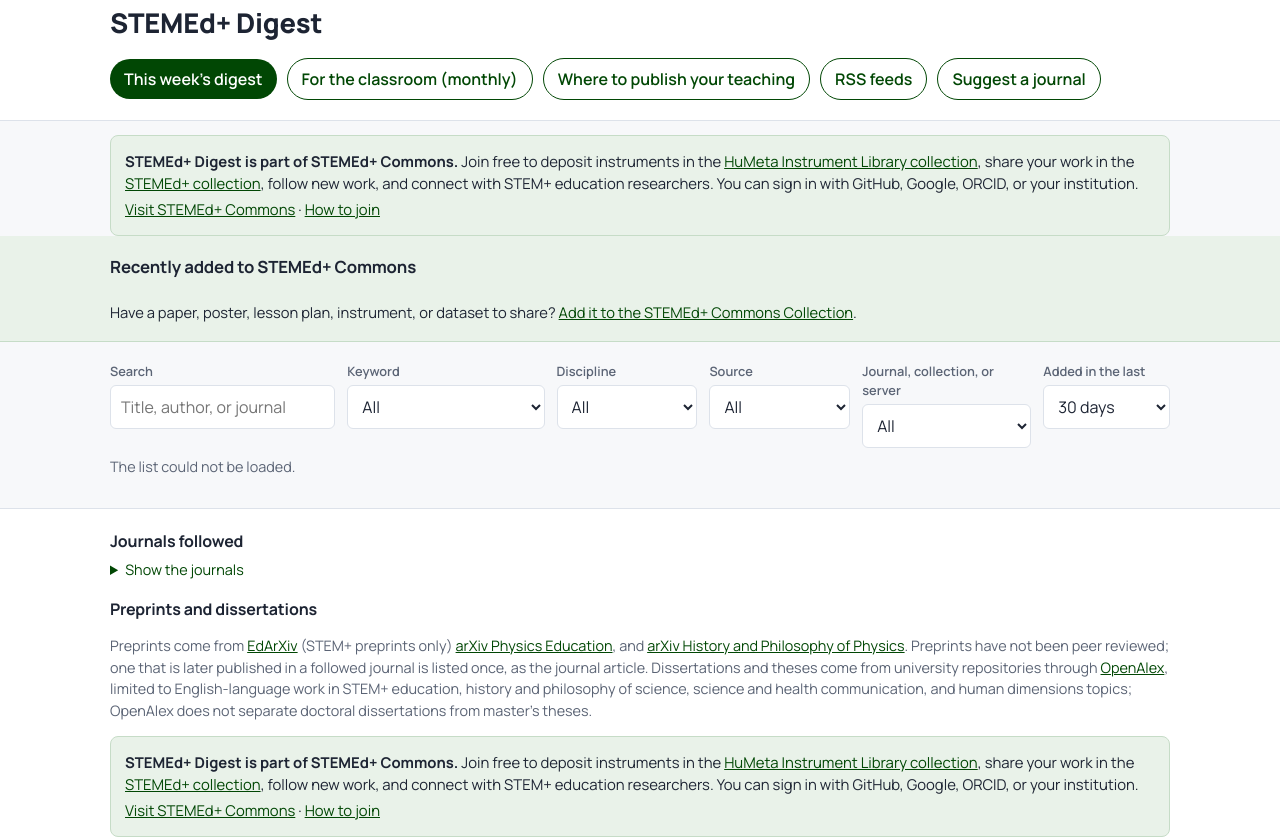
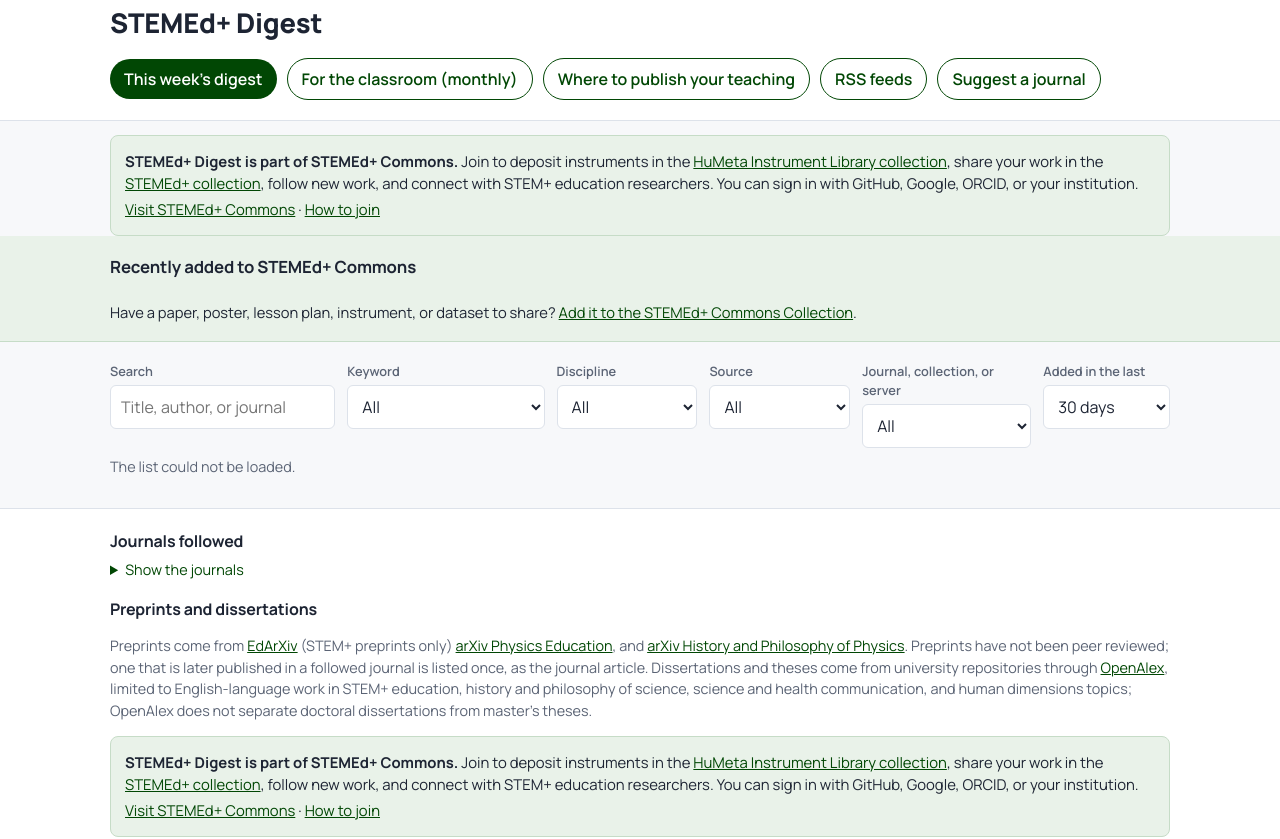
Before and after one commit to JLib271/STEMEd-Digest, a plain HTML site: page site/index.html in a window 1280 px wide. Shown: the part 229-1068 px from the top of the page. Drawn offline with Linux system fonts and the light colour scheme; no server answers.

Commit message:
Wording: say less about "free" so it does not read as a sales pitch
Co-Authored-By: Claude Opus 5.5 <noreply@anthropic.com>
Claude-Session: https://claude.ai/code/session_01Xxm9siXygVpFM5Q4XvGHYh

```diff
--- a/site/index.html
+++ b/site/index.html
@@ -81,7 +81,7 @@
     </div>
   </div>
 </header>
-<div class="wrap"><div class="join join-top" role="note"><p><strong>STEMEd+ Digest is part of STEMEd+ Commons.</strong> Join free to deposit instruments in the <a href="https://works.hcommons.org/collections/humetainstrumentlibrary/" target="_blank" rel="noopener noreferrer">HuMeta Instrument Library collection<span class="vh"> (opens in a new tab)</span></a>, share your work in the <a href="https://works.hcommons.org/collections/stemedplus/" target="_blank" rel="noopener noreferrer">STEMEd+ collection<span class="vh"> (opens in a new tab)</span></a>, follow new work, and connect with STEM+ education researchers. You can sign in with GitHub, Google, ORCID, or your institution.</p><p><a href="https://stemedplus.hcommons.org/" target="_blank" rel="noopener noreferrer">Visit STEMEd+ Commons<span class="vh"> (opens in a new tab)</span></a> · <a href="https://support.hcommons.org/profiles/login-and-registration/" target="_blank" rel="noopener noreferrer">How to join<span class="vh"> (opens in a new tab)</span></a></p></div></div>
+<div class="wrap"><div class="join join-top" role="note"><p><strong>STEMEd+ Digest is part of STEMEd+ Commons.</strong> Join to deposit instruments in the <a href="https://works.hcommons.org/collections/humetainstrumentlibrary/" target="_blank" rel="noopener noreferrer">HuMeta Instrument Library collection<span class="vh"> (opens in a new tab)</span></a>, share your work in the <a href="https://works.hcommons.org/collections/stemedplus/" target="_blank" rel="noopener noreferrer">STEMEd+ collection<span class="vh"> (opens in a new tab)</span></a>, follow new work, and connect with STEM+ education researchers. You can sign in with GitHub, Google, ORCID, or your institution.</p><p><a href="https://stemedplus.hcommons.org/" target="_blank" rel="noopener noreferrer">Visit STEMEd+ Commons<span class="vh"> (opens in a new tab)</span></a> · <a href="https://support.hcommons.org/profiles/login-and-registration/" target="_blank" rel="noopener noreferrer">How to join<span class="vh"> (opens in a new tab)</span></a></p></div></div>
 <section class="commons" aria-labelledby="commons-h">
   <div class="wrap">
     <h2 id="commons-h">Recently added to STEMEd+ Commons</h2>
@@ -110,7 +110,7 @@
     <details id="jdetails"><summary id="jsummary">Show the journals</summary><ul id="journallist" class="jl"></ul></details>
     <h2>Preprints and dissertations</h2>
     <p id="others">Preprints come from <a href="https://edarxiv.org/">EdArXiv</a> (STEM+ preprints only) <a href="https://arxiv.org/list/physics.ed-ph/recent">arXiv Physics Education</a>, and <a href="https://arxiv.org/list/physics.hist-ph/recent">arXiv History and Philosophy of Physics</a>. Preprints have not been peer reviewed; one that is later published in a followed journal is listed once, as the journal article. Dissertations and theses come from university repositories through <a href="https://openalex.org/">OpenAlex</a>, limited to English-language work in STEM+ education, history and philosophy of science, science and health communication, and human dimensions topics; OpenAlex does not separate doctoral dissertations from master's theses.</p>
-    <div class="join join-bottom" role="note"><p><strong>STEMEd+ Digest is part of STEMEd+ Commons.</strong> Join free to deposit instruments in the <a href="https://works.hcommons.org/collections/humetainstrumentlibrary/" target="_blank" rel="noopener noreferrer">HuMeta Instrument Library collection<span class="vh"> (opens in a new tab)</span></a>, share your work in the <a href="https://works.hcommons.org/collections/stemedplus/" target="_blank" rel="noopener noreferrer">STEMEd+ collection<span class="vh"> (opens in a new tab)</span></a>, follow new work, and connect with STEM+ education researchers. You can sign in with GitHub, Google, ORCID, or your institution.</p><p><a href="https://stemedplus.hcommons.org/" target="_blank" rel="noopener noreferrer">Visit STEMEd+ Commons<span class="vh"> (opens in a new tab)</span></a> · <a href="https://support.hcommons.org/profiles/login-and-registration/" target="_blank" rel="noopener noreferrer">How to join<span class="vh"> (opens in a new tab)</span></a></p></div>
+    <div class="join join-bottom" role="note"><p><strong>STEMEd+ Digest is part of STEMEd+ Commons.</strong> Join to deposit instruments in the <a href="https://works.hcommons.org/collections/humetainstrumentlibrary/" target="_blank" rel="noopener noreferrer">HuMeta Instrument Library collection<span class="vh"> (opens in a new tab)</span></a>, share your work in the <a href="https://works.hcommons.org/collections/stemedplus/" target="_blank" rel="noopener noreferrer">STEMEd+ collection<span class="vh"> (opens in a new tab)</span></a>, follow new work, and connect with STEM+ education researchers. You can sign in with GitHub, Google, ORCID, or your institution.</p><p><a href="https://stemedplus.hcommons.org/" target="_blank" rel="noopener noreferrer">Visit STEMEd+ Commons<span class="vh"> (opens in a new tab)</span></a> · <a href="https://support.hcommons.org/profiles/login-and-registration/" target="_blank" rel="noopener noreferrer">How to join<span class="vh"> (opens in a new tab)</span></a></p></div>
     <h2><a id="morehead" class="more-link" href="https://stemedplus.hcommons.org/">More from STEMEd+ Commons</a></h2>
     <ul id="more">
       <li><a class="more-link" href="https://jlib271.github.io/stemed-deadlines/">STEMEd+ Deadlines</a>: every STEMEd+ deadline in one page and one calendar</li>
```
Also changed, not shown: site/publish.html (+1 -1 lines).
